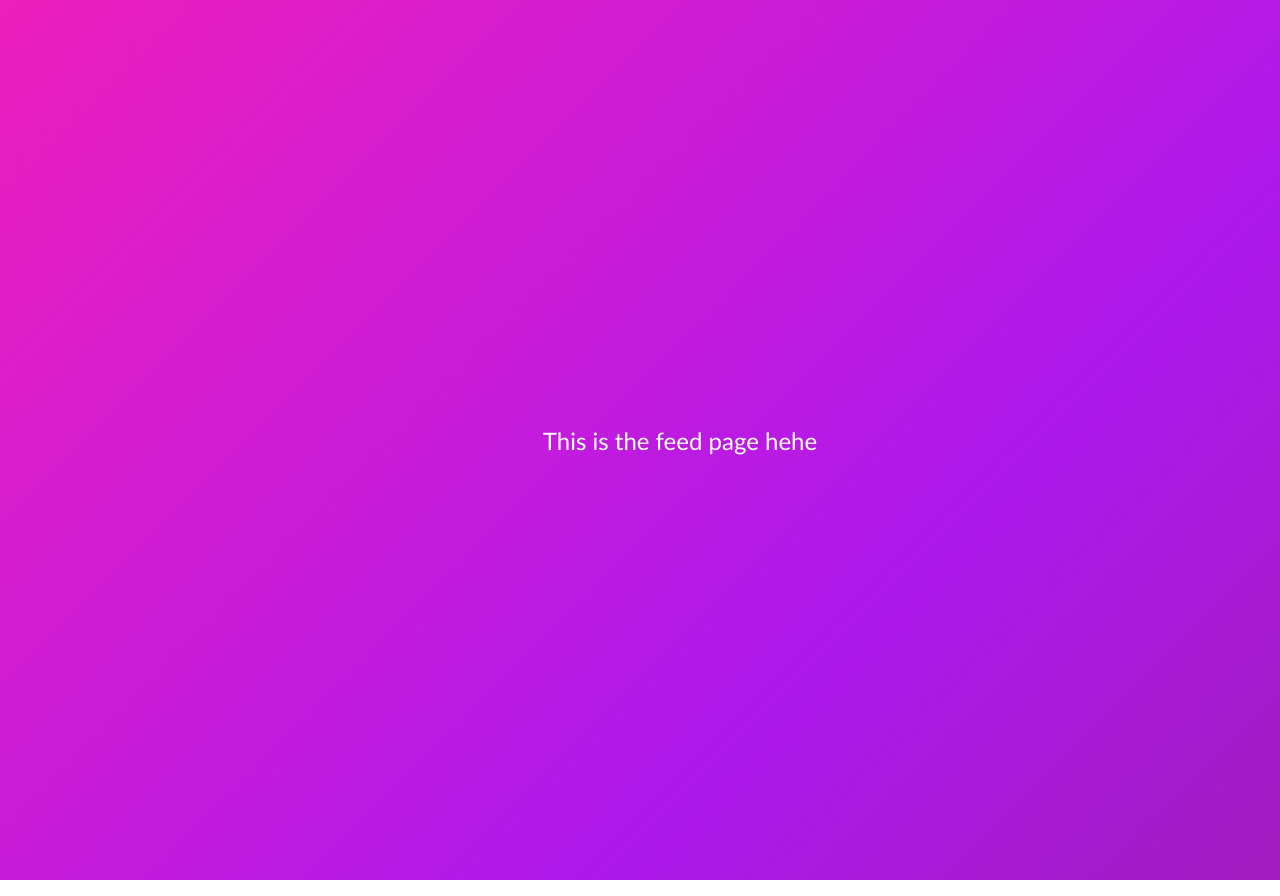
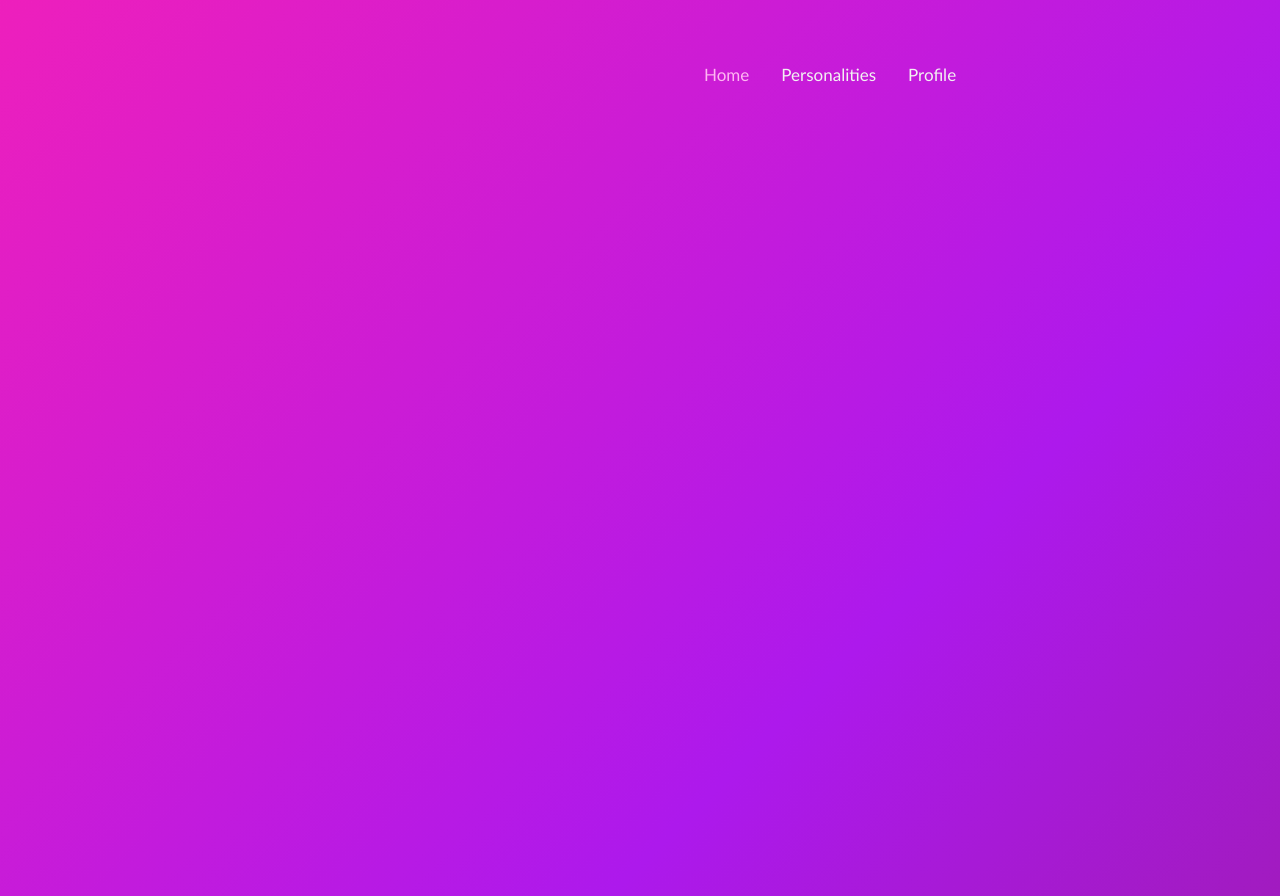
Before and after one commit to Oasis-NEU/f23-group03, a React (Create React App) app: page /feed in a window 1280 px wide. Shown: the top 896 px of the page. Built offline with nearby package versions, Linux system fonts and the light colour scheme.

Commit message:
did profile page

```diff
--- /dev/null
+++ b/src/css/Feed.css
@@ -0,0 +1,22 @@
+.topnav {
+    align-items: center;
+    position: absolute;
+    top: 50px;
+    overflow: hidden;
+  }
+
+  .topnav a{
+    float: left;
+    color: #f2f2f2;
+    text-align: center;
+    padding: 14px 16px;
+    text-decoration: none;
+    font-size: 17px;
+  }
+  .topnav a:hover {
+    background-color: #ddd;
+    color: black;
+  }
+  .topnav a.active {
+    color: rgb(255, 182, 242);
+  }
--- a/src/css/index.css
+++ b/src/css/index.css
@@ -1,5 +1,5 @@
 body {
-  margin: 0;
+  margin: 1;
   font-family: -apple-system, BlinkMacSystemFont, 'Segoe UI', 'Roboto', 'Oxygen',
     'Ubuntu', 'Cantarell', 'Fira Sans', 'Droid Sans', 'Helvetica Neue',
     sans-serif;
--- a/src/js/Feed.js
+++ b/src/js/Feed.js
@@ -1,7 +1,21 @@
+import '../css/Feed.css';
+import defaultPFP from '../defaultPFP.jpg';
 function Feed() {
     return (
-        <p>This is the feed page hehe </p>
+        <div>
+            <div class="topnav">
+                <a class='active' href ='/>feed'>Home</a>
+                <a href='/detailcard'>Personalities</a>
+                <a href='/profile'>Profile</a>
+            </div>
+
+
+            </div>
+
     )
 }
 
-export default Feed
+
+
+
+    export default Feed
```
Also changed, not shown: src/css/Profile.css (line endings or trailing spaces).
